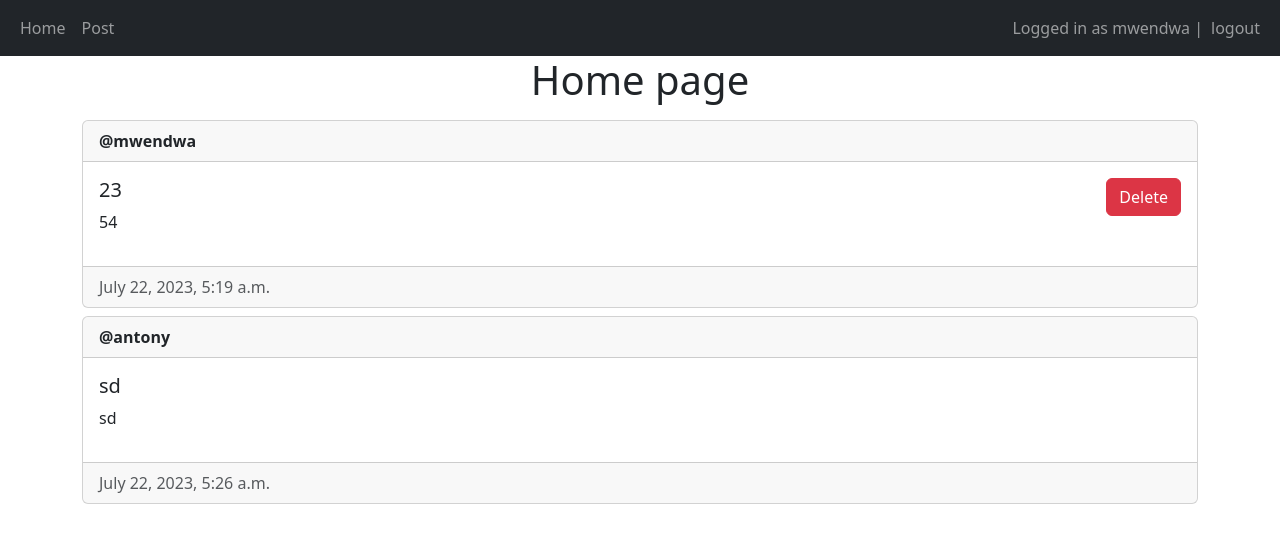
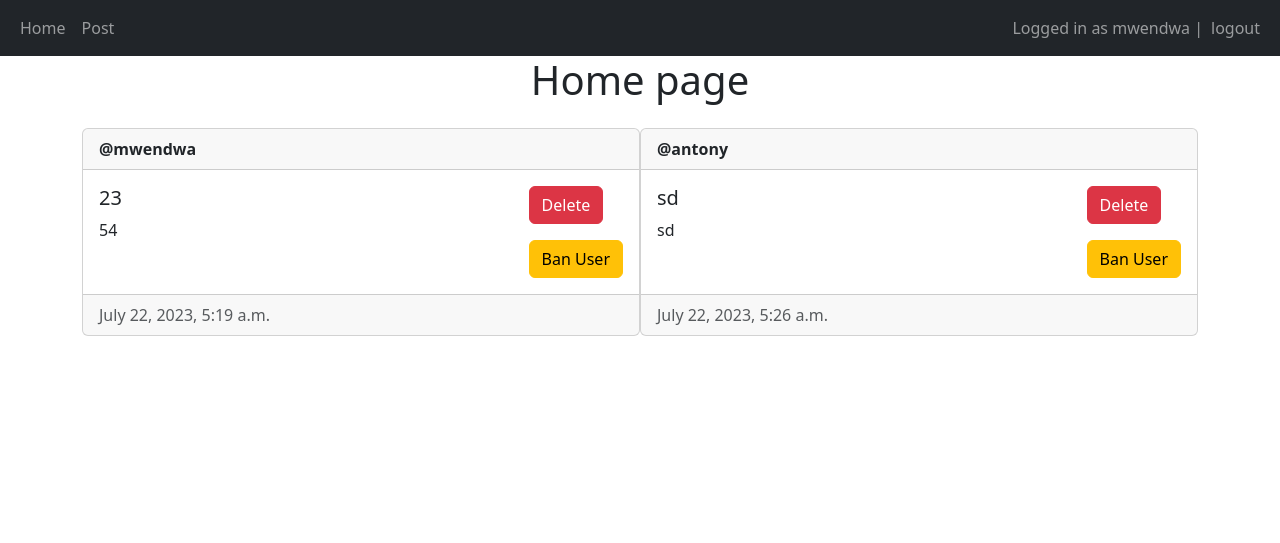
Before and after one commit to DavidMasila/Django_Development2, a Django app: page / in a window 1280 px wide. Shown: the top 543 px of the page. Run offline with Django 4.2, Linux system fonts and the light colour scheme; a user stored in the database is signed in; data comes from the database, SQL or seed files in the repository; both versions use the stored data as it was after the commit.

Commit message:
Django Authentication

```diff
--- a/Django_Auth/authentication/main/templates/main/home.html
+++ b/Django_Auth/authentication/main/templates/main/home.html
@@ -2,9 +2,9 @@
 {% block title%} Home {% endblock %}
 {% block content %}
 <h1 style="text-align: center;">Home page</h1>
-<div class="mt-3">
+<div class="mt-3 d-flex flex-row justify-content-evenly">
     {% for post in posts%}
-    <div class="card mt-2">
+    <div class="card mt-2" style="width: 50%;">
         <div class="card-header"><strong>@{{ post.author }}</strong></div>
         <div class="card-body d-flex flex-row justify-content-between">
             <div>
@@ -12,11 +12,17 @@
                 <p>{{ post.description }}</p>
             </div>
             <div>
-                {% if user == post.author %}
-                    <form method="POST">
-                        {% csrf_token%}
-                        <button class="btn btn-danger" name="post-id" value="{{ post.id }}">Delete</button>
-                    </form>
+                {% if user == post.author or perms.main.delete_post %}
+                <form method="POST">
+                    {% csrf_token%}
+                    <button type="submit" class="btn btn-danger" name="post-id" value="{{ post.id }}">Delete</button>
+                </form>
+                {% endif %}
+                {% if user.is_staff %}
+                <form method="POST">
+                    {% csrf_token%}
+                    <button type="submit" class="btn btn-warning mt-3" name="user-id" value="{{ post.author.id }}">Ban User</button>
+                </form>
                 {% endif %}
             </div>
         </div>
--- a/Django_Auth/authentication/main/views.py
+++ b/Django_Auth/authentication/main/views.py
@@ -1,19 +1,31 @@
 from django.shortcuts import render, redirect
+from django.contrib.auth.models import User, Group
 from .forms import RegistrationForm, PostForm
 from django.contrib.auth import login, logout, authenticate
-from django.contrib.auth.decorators import login_required
+from django.contrib.auth.decorators import login_required, permission_required
 from .models import Post
 
 # Create your views here.
 @login_required(login_url= "/login")
+@permission_required("main.view_post", login_url='/login', raise_exception=True)
 def home(request):
     posts_made = Post.objects.all()
 
     if request.method == "POST":
         post_id = request.POST.get('post-id')
-        post = Post.objects.get(id=post_id)
-        if post and post.author == request.user:
-            post.delete()
+        user_id = request.POST.get('user-id')
+
+        if post_id:
+            post = Post.objects.get(id=post_id)
+            if post and (post.author == request.user or request.user.has_perm("main.delete_post")):
+                post.delete()
+        elif user_id:
+            user = User.objects.get(id=user_id)
+            if user and request.user.is_staff:
+                group = Group.objects.get(name='default')
+                group.user_set.remove(user)
+                group = Group.objects.get(name='mod')
+                group.user_set.remove(user)
     return render(request, 'main/home.html', {"posts":posts_made})
 
 
@@ -34,6 +46,7 @@ def sign_up(request):
     return render(request, 'registration/sign_up.html', {"form": form})
 
 @login_required(login_url="/login")
+@permission_required("main.add_post", login_url="/login", raise_exception=True)
 def create_post(request):
     if request.method == 'POST':
         form = PostForm(request.POST)
```
Also changed, not shown: Django_Auth/authentication/main/apps.py (+17 -1 lines), Django_Auth/authentication/db.sqlite3, Django_Auth/authentication/main/models.py (line endings or trailing spaces), Django_Auth/readme.md.
